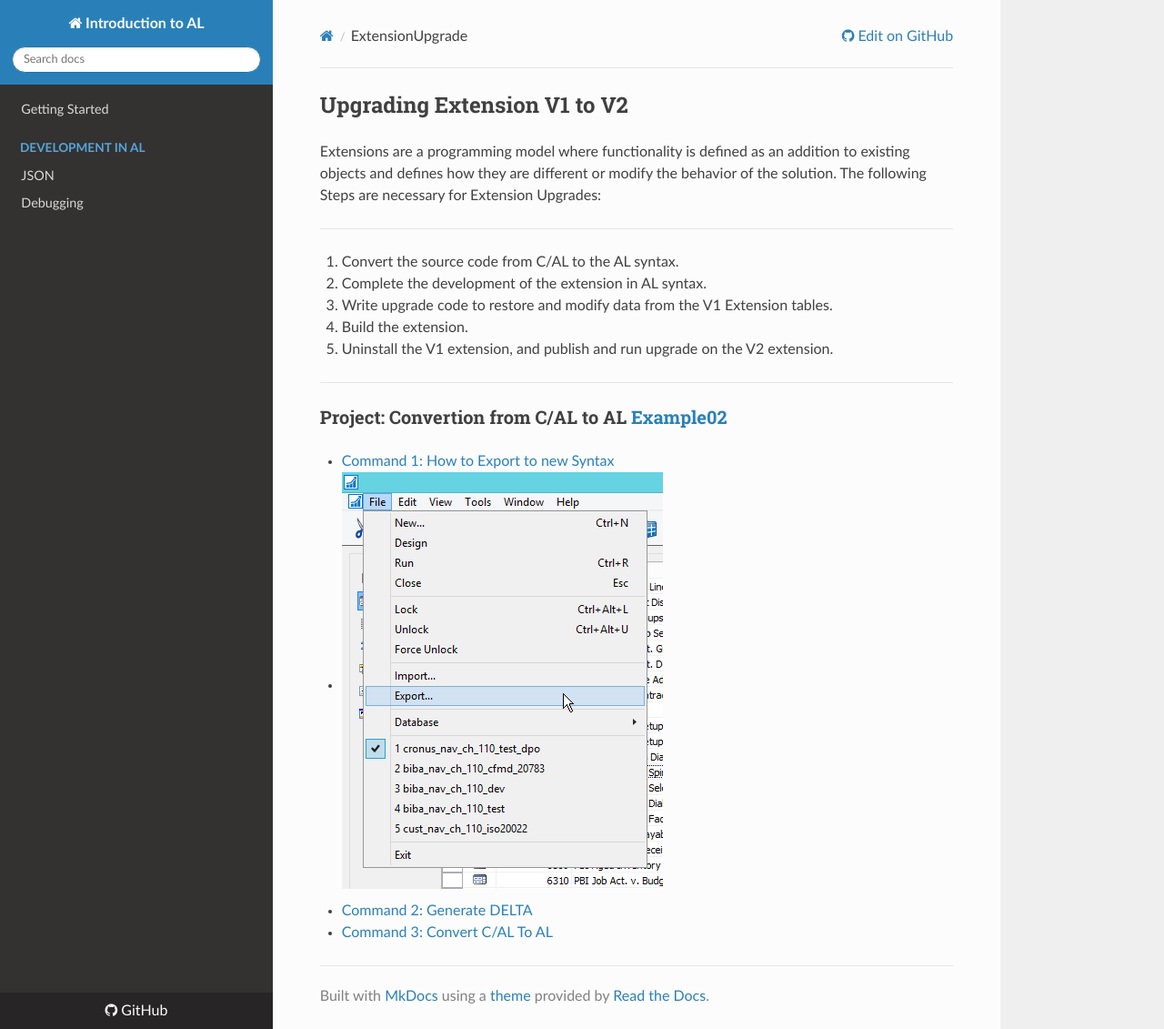
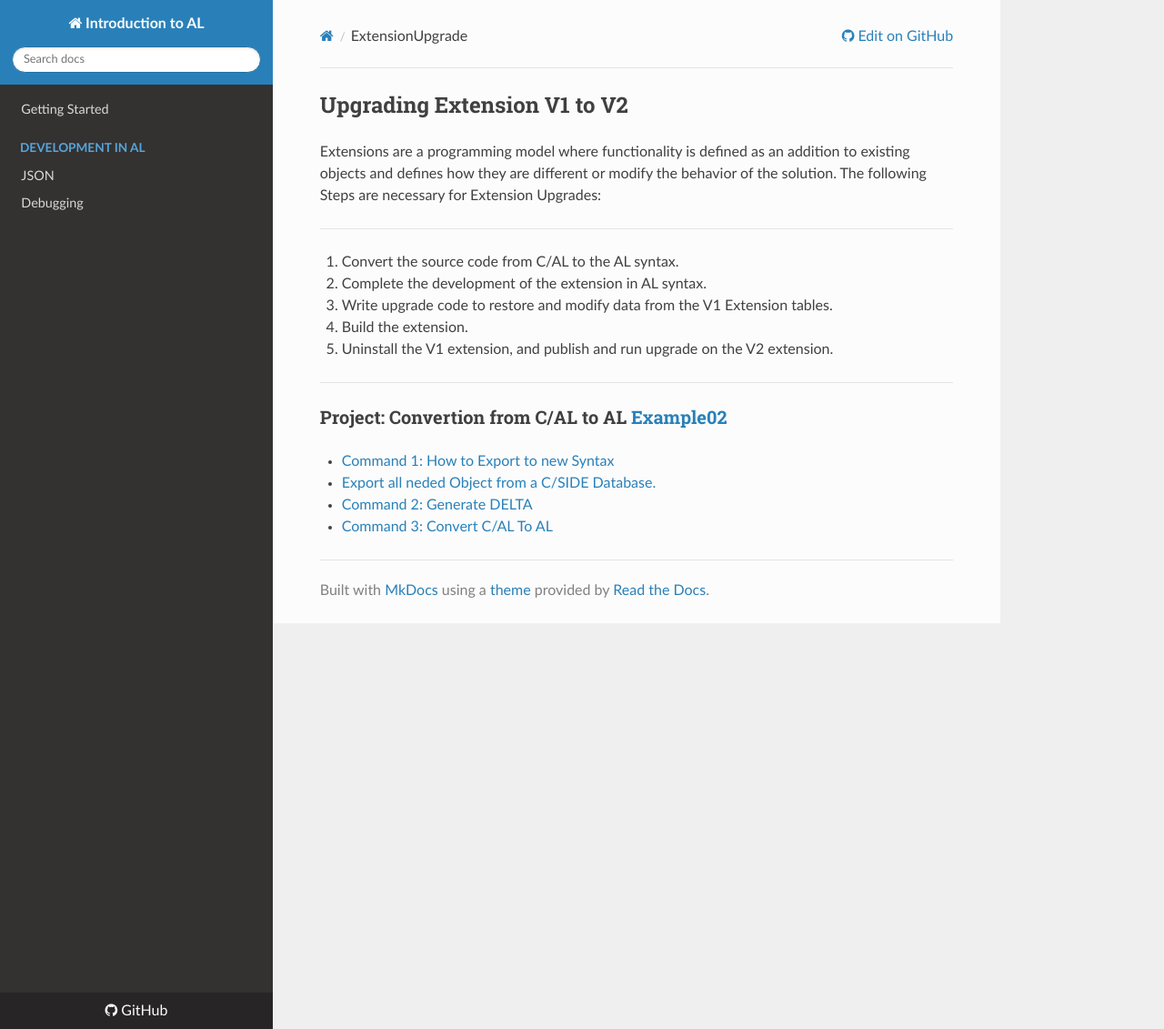
Before and after one commit to EDGZTNSR/IntroductionToAL, an MkDocs documentation site: the page built from docs/ExtensionUpgrade.md, in a window 1280 px wide and 1131 px high. Shown: the whole window at 91% size. Built offline with MkDocs 1.6.1, drawn with Linux system fonts in a browser that asks for light colours; nearby versions of some CDN libraries.

Commit message:
Update ExtensionUpgrade.md

```diff
--- a/docs/ExtensionUpgrade.md
+++ b/docs/ExtensionUpgrade.md
@@ -15,6 +15,6 @@ The following Steps are necessary for Extension Upgrades:
 ### Project: Convertion from C/AL to AL [Example02](https://github.com/EDGZTNSR/IntroductionToAL/tree/master/Examples/Example02)
 
 * [Command 1: How to Export to new Syntax](https://github.com/EDGZTNSR/IntroductionToAL/blob/master/Examples/Example02/PowershellCommands.md)
-* ![Export all neded Object from a C/SIDE Database.](https://github.com/EDGZTNSR/IntroductionToAL/blob/master/docs/src/Export.png?raw=true])
+* [Export all neded Object from a C/SIDE Database.](https://github.com/EDGZTNSR/IntroductionToAL/blob/master/docs/src/Export.png?raw=true])
 * [Command 2: Generate DELTA](https://github.com/EDGZTNSR/IntroductionToAL/blob/master/Examples/Example02/PowershellCommands.md)
 * [Command 3: Convert C/AL To AL](https://github.com/EDGZTNSR/IntroductionToAL/blob/master/Examples/Example02/PowershellCommands.md)
```
